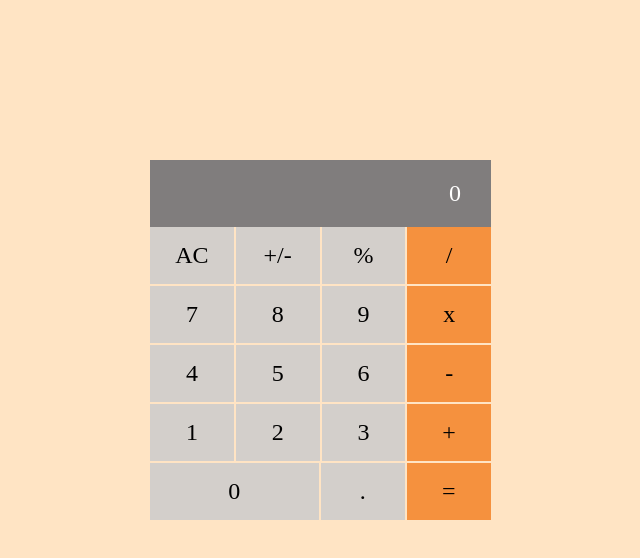
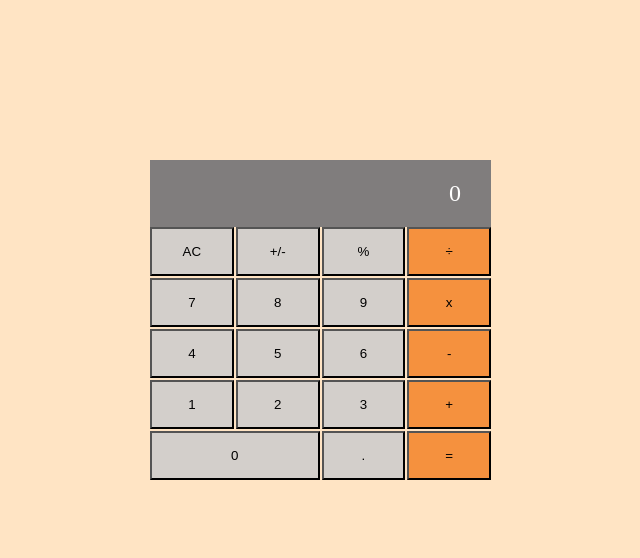
Before and after one commit to Yerimah/Math-magicians, a React (Create React App) app: page / in a window 1280 px wide. Shown: the top 558 px of the page, without its empty margins (277-917 px from the left). Built offline with nearby package versions, Linux system fonts and the light colour scheme.

Commit message:
add event handlers to calculator component

```diff
--- a/package.json
+++ b/package.json
@@ -6,6 +6,7 @@
     "@testing-library/jest-dom": "^5.16.2",
     "@testing-library/react": "^12.1.2",
     "@testing-library/user-event": "^13.5.0",
+    "big.js": "^6.1.1",
     "react": "^17.0.2",
     "react-dom": "^17.0.2",
     "react-scripts": "5.0.0",
--- a/src/Components/Calculator.js
+++ b/src/Components/Calculator.js
@@ -1,31 +1,74 @@
 import react from 'react';
-
 import './calculator.css';
+import calculate from '../logic/calculate';
 
 class Calculator extends react.Component {
   constructor() {
     super();
     this.state = {
-      Calc: ['AC', '+/-', '%', '/', 7, 8, 9, 'x', 4, 5, 6, '-', 1, 2, 3, '+',
-      ],
+      total: '0',
+      next: null,
+      operation: null,
     };
+    this.evntHandler = this.evntHandler.bind(this);
   }
 
+    evntHandler = (e) => {
+      if (!e.target.name) return;
+
+      const { next, total, operation } = calculate(this.state, e.target.name);
+
+      if (next === null && total === null) {
+        this.setState({ next, total: '0', operation });
+      } else {
+        this.setState({ next, total, operation });
+      }
+    };
+
     render() {
+      const { total, next } = this.state;
+      const btns = [
+        'AC',
+        '+/-',
+        '%',
+        '÷',
+        '7',
+        '8',
+        '9',
+        'x',
+        '4',
+        '5',
+        '6',
+        '-',
+        '1',
+        '2',
+        '3',
+        '+',
+        '0',
+        '.',
+        '=',
+      ];
       return (
         <div className="container">
-        <div className="display-screen">0</div>
+          {next ? (
+            <div className="display-screen">{next}</div>
+          ) : (
+            <div className="display-screen">{total}</div>
+          )}
           <div className="num-rows">
-          {this.state.Calc.map((item) => (
-            <div className="butn" key={item}>
-              {item}
-            </div>
+            {btns.map((btnName) => (
+              <button
+                onClick={(e) => this.evntHandler(e)}
+                name={btnName}
+                type="button"
+                className={`butn ${btnName === '0' ? 'butn-zero' : ''} ${
+                  btnName === '=' ? 'butn-equals' : ''
+                }`}
+                key={btnName}
+              >
+                {btnName}
+              </button>
             ))}
-        </div>
-        <div className="bottom-row">
-          <div className="butn">0</div>
-          <div className="butn">.</div>
-          <div className="butn-equals">=</div>
           </div>
         </div>
       );
--- a/src/Components/calculator.css
+++ b/src/Components/calculator.css
@@ -41,11 +41,8 @@
   background-color: #f5913e;
 }
 
-.bottom-row {
-  display: grid;
-  margin-top: 2px;
-  grid-column-gap: 2px;
-  grid-template-columns: 2fr 1fr 1fr;
+.butn-zero {
+  grid-column: 1/3;
 }
 
 .butn-equals {
--- /dev/null
+++ b/src/logic/calculate.js
@@ -0,0 +1,129 @@
+import operate from './operate';
+
+function isNumber(item) {
+  return !!item.match(/[0-9]+/);
+}
+
+/**
+ * Given a button name and a calculator data object, return an updated
+ * calculator data object.
+ *
+ * Calculator data object contains:
+ *   total:s      the running total
+ *   next:String       the next number to be operated on with the total
+ *   operation:String  +, -, etc.
+ */
+export default function calculate(obj, buttonName) {
+  if (buttonName === 'AC') {
+    return {
+      total: null,
+      next: null,
+      operation: null,
+    };
+  }
+
+  if (isNumber(buttonName)) {
+    if (buttonName === '0' && obj.next === '0') {
+      return {};
+    }
+    // If there is an operation, update next
+    if (obj.operation) {
+      if (obj.next) {
+        return { ...obj, next: obj.next + buttonName };
+      }
+      return { ...obj, next: buttonName };
+    }
+    // If there is no operation, update next and clear the value
+    if (obj.next) {
+      return {
+        next: obj.next + buttonName,
+        total: null,
+      };
+    }
+    return {
+      next: buttonName,
+      total: null,
+    };
+  }
+
+  if (buttonName === '.') {
+    if (obj.next) {
+      if (obj.next.includes('.')) {
+        return { ...obj };
+      }
+      return { ...obj, next: `${obj.next}.` };
+    }
+    if (obj.operation) {
+      return { next: '0.' };
+    }
+    if (obj.total) {
+      if (obj.total.includes('.')) {
+        return {};
+      }
+      return { total: `${obj.total}.` };
+    }
+    return { total: '0.' };
+  }
+
+  if (buttonName === '=') {
+    if (obj.next && obj.operation) {
+      return {
+        total: operate(obj.total, obj.next, obj.operation),
+        next: null,
+        operation: null,
+      };
+    }
+    // '=' with no operation, nothing to do
+    return {};
+  }
+
+  if (buttonName === '+/-') {
+    if (obj.next) {
+      return { ...obj, next: (-1 * parseFloat(obj.next)).toString() };
+    }
+    if (obj.total) {
+      return { ...obj, total: (-1 * parseFloat(obj.total)).toString() };
+    }
+    return {};
+  }
+
+  // Button must be an operation
+
+  // When the user presses an operation button without having entered
+  // a number first, do nothing.
+  // if (!obj.next && !obj.total) {
+  //   return {};
+  // }
+
+  // User pressed an operation after pressing '='
+  if (!obj.next && obj.total && !obj.operation) {
+    return { ...obj, operation: buttonName };
+  }
+
+  // User pressed an operation button and there is an existing operation
+  if (obj.operation) {
+    if (obj.total && !obj.next) {
+      return { ...obj, operation: buttonName };
+    }
+
+    return {
+      total: operate(obj.total, obj.next, obj.operation),
+      next: null,
+      operation: buttonName,
+    };
+  }
+
+  // no operation yet, but the user typed one
+
+  // The user hasn't typed a number yet, just save the operation
+  if (!obj.next) {
+    return { operation: buttonName };
+  }
+
+  // save the operation and shift 'next' into 'total'
+  return {
+    total: obj.next,
+    next: null,
+    operation: buttonName,
+  };
+}
--- /dev/null
+++ b/src/logic/operate.js
@@ -0,0 +1,30 @@
+import Big from 'big.js';
+
+export default function operate(numberOne, numberTwo, operation) {
+  const one = Big(numberOne);
+  const two = Big(numberTwo);
+  if (operation === '+') {
+    return one.plus(two).toString();
+  }
+  if (operation === '-') {
+    return one.minus(two).toString();
+  }
+  if (operation === 'x') {
+    return one.times(two).toString();
+  }
+  if (operation === '÷') {
+    try {
+      return one.div(two).toString();
+    } catch (err) {
+      return "Can't divide by 0.";
+    }
+  }
+  if (operation === '%') {
+    try {
+      return one.mod(two).toString();
+    } catch (err) {
+      return "Can't find modulo as can't divide by 0.";
+    }
+  }
+  throw Error(`Unknown operation '${operation}'`);
+}
```
Also changed, not shown: 1 other file (tests, documents, lock files or other folders). Lines whose indentation alone changed are shown as unchanged.
